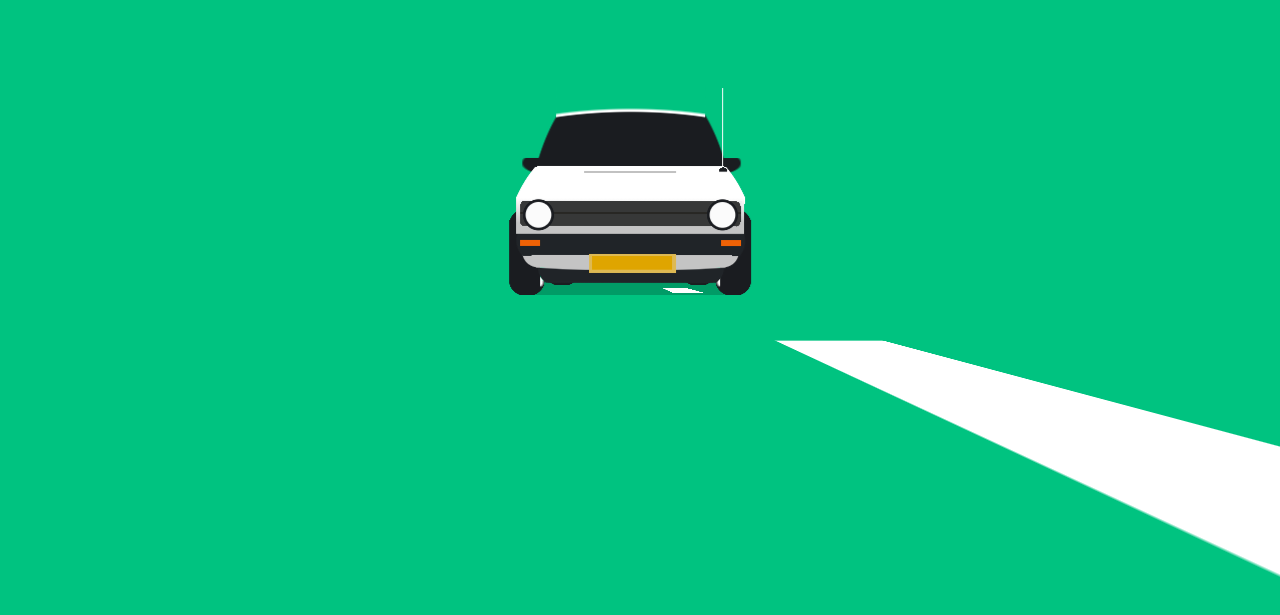
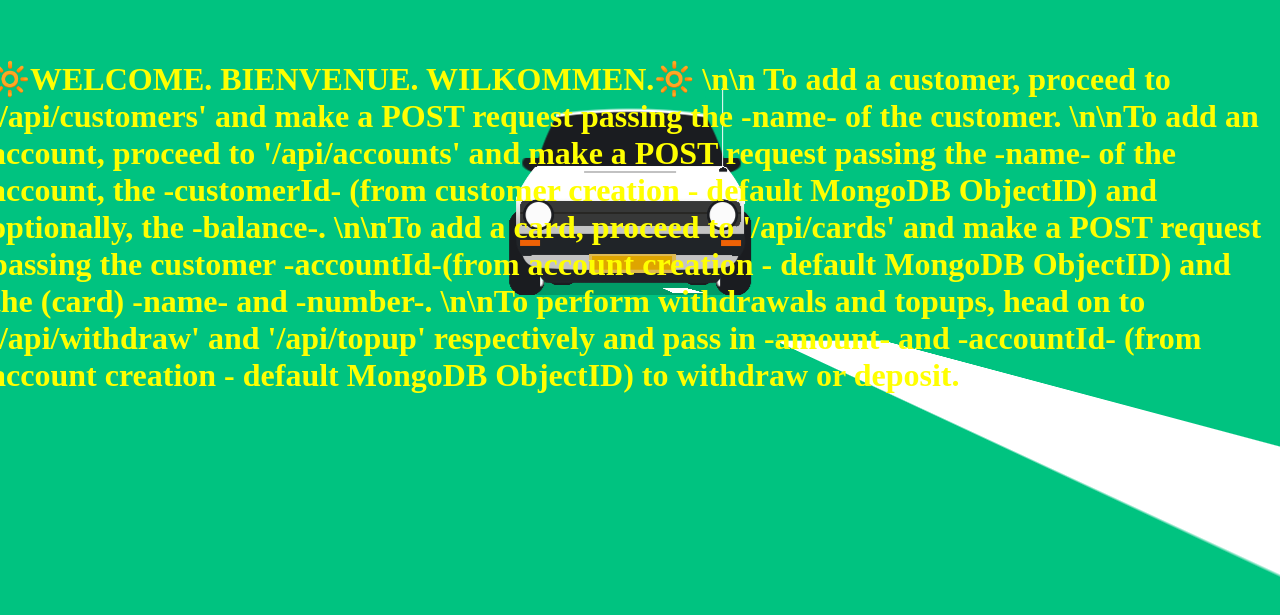
Before and after one commit to kasiliwachiye/question-1, a website: page index.html in a window 1280 px wide. Shown: the part 173-788 px from the top of the page. Drawn offline with Linux system fonts and the light colour scheme.

Commit message:
add helper text

```diff
--- a/index.html
+++ b/index.html
@@ -502,5 +502,19 @@
     </style>
     <title>Question 1</title>
   </head>
-  <body></body>
+  <body>
+    <h1 style="z-index: 20; color: yellow">
+      🔆WELCOME. BIENVENUE. WILKOMMEN.🔆 \n\n To add a customer, proceed to
+      '/api/customers' and make a POST request passing the -name- of the
+      customer. \n\nTo add an account, proceed to '/api/accounts' and make a
+      POST request passing the -name- of the account, the -customerId- (from
+      customer creation - default MongoDB ObjectID) and optionally, the
+      -balance-. \n\nTo add a card, proceed to '/api/cards' and make a POST
+      request passing the customer -accountId-(from account creation - default
+      MongoDB ObjectID) and the (card) -name- and -number-. \n\nTo perform
+      withdrawals and topups, head on to '/api/withdraw' and '/api/topup'
+      respectively and pass in -amount- and -accountId- (from account creation -
+      default MongoDB ObjectID) to withdraw or deposit.
+    </h1>
+  </body>
 </html>
```
